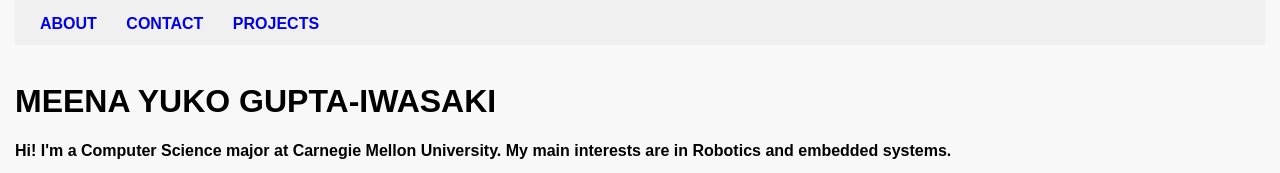
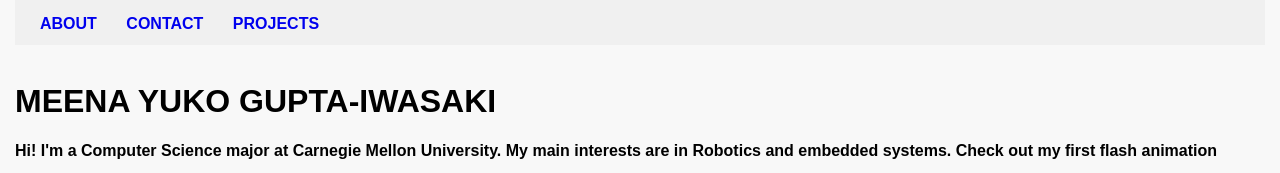
Before and after one commit to MeenaGuptaIwasaki/MeenaGuptaIwasaki.github.io, a plain HTML site: page index.html in a window 1280 px wide. Drawn offline with Linux system fonts and the light colour scheme.

Commit message:
Embedded the flash video very badly

```diff
--- a/index.html
+++ b/index.html
@@ -15,6 +15,7 @@
 	</div>
 	<div id="name">
 		<h1>MEENA YUKO GUPTA-IWASAKI</h1>
-		<p>Hi! I'm a Computer Science major at Carnegie Mellon University. My main interests are in Robotics and embedded systems. </p>
+		<p>Hi! I'm a Computer Science major at Carnegie Mellon University. My main interests are in Robotics and embedded systems. Check out my first flash animation </p>
+		<object data="First.swf" height = "550" width ="400"><object>
 	</div
 	</body>
```
